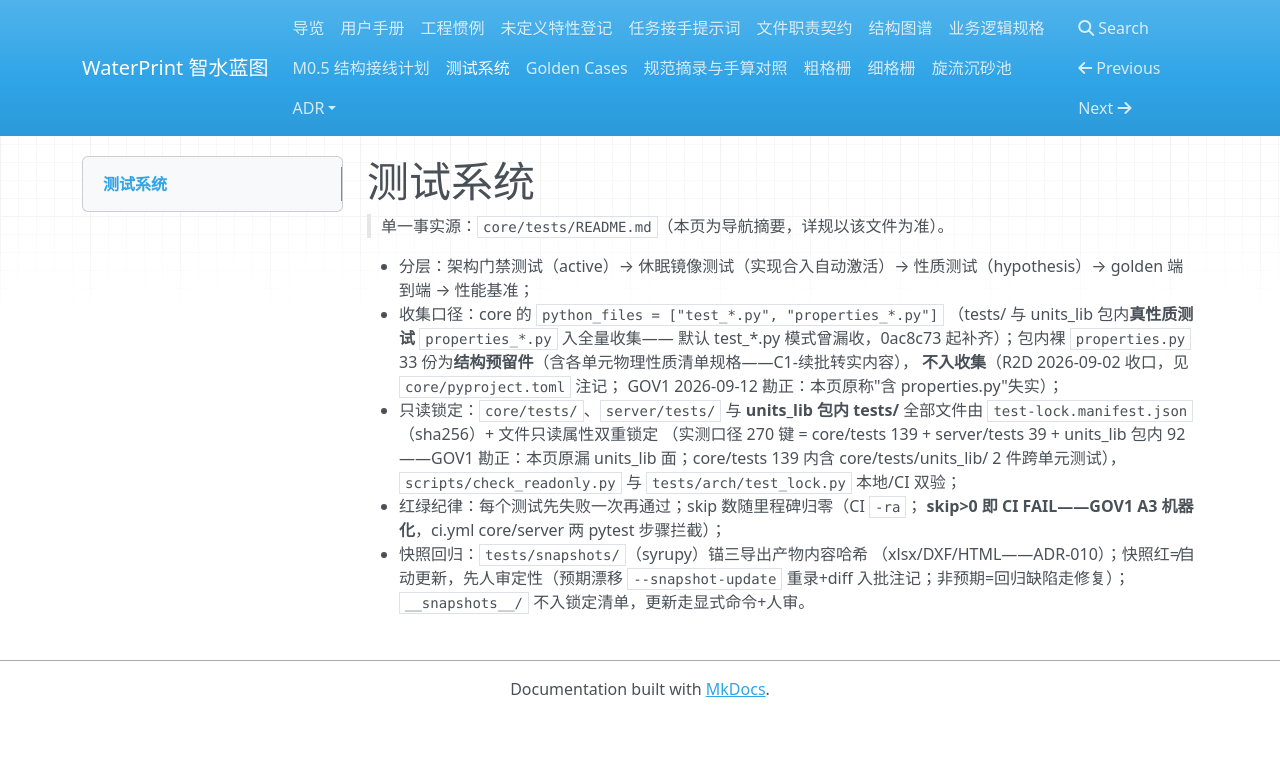
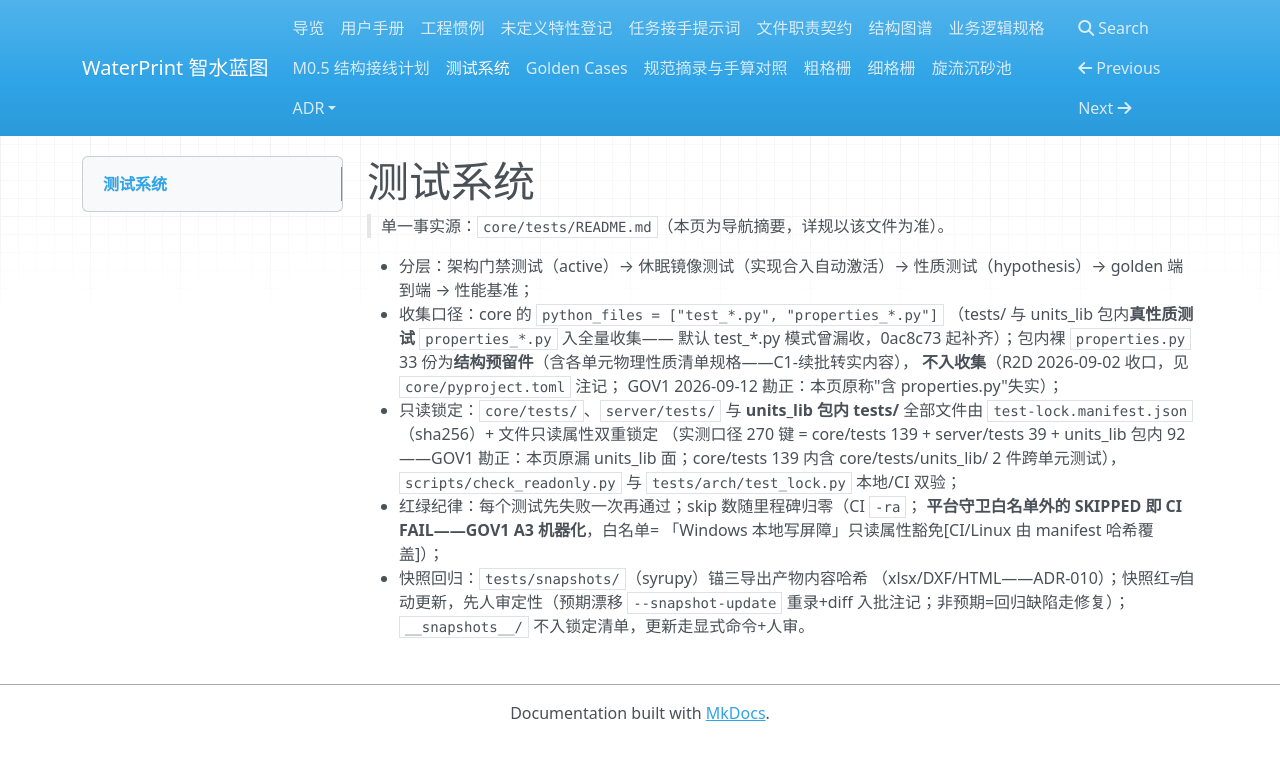
Before and after one commit to yyx20040712/waterprint, an MkDocs documentation site: the page built from docs/testing.md, in a window 1280 px wide. Shown: the top 760 px of the page. Built offline with MkDocs 1.6.1, drawn with Linux system fonts in a browser that asks for light colours; nearby versions of some CDN libraries.

Commit message:
GOV1 CI 修复笔: skip 门禁白名单语义定版[CI 34626740255 failure 处置——A3 首版 grep 汇总数误拦合法平台守卫:test_lock.py:47 '只读属性是 Windows 本地写屏障,CI/Linux 由 manifest 哈希门禁覆盖'=check_readonly 头注既定设计(git clone 丢失只读位,CI 侧哈希承担)——本地 Windows 零 skip 而 CI Linux 恒 1 skip 系长期沉默事实,A3 门禁首跑即抓出=审计「-ra 只报告不拦截」缺口实证;修正=-ra 逐条 SKIPPED 为准+平台守卫白名单('Windows 本地写屏障'匹配行豁免),休眠守卫(AGENTS §6 本意)零豁免;本地仿真双验=CI 实录行放行+注入休眠守卫行拦截;AGENTS §6+testing.md 措辞同步定版]. 验证: YAML 合法+门禁 11 全绿.

```diff
--- a/docs/testing.md
+++ b/docs/testing.md
@@ -16,8 +16,8 @@
   92——GOV1 勘正：本页原漏 units_lib 面；core/tests 139 内含 core/tests/units_lib/ 2 件跨单元测试），
   `scripts/check_readonly.py` 与 `tests/arch/test_lock.py` 本地/CI 双验；
 - 红绿纪律：每个测试先失败一次再通过；skip 数随里程碑归零（CI `-ra`；
-  **skip>0 即 CI FAIL——GOV1 A3 机器化**，ci.yml core/server 两 pytest
-  步骤拦截）；
+  **平台守卫白名单外的 SKIPPED 即 CI FAIL——GOV1 A3 机器化**，白名单=
+  「Windows 本地写屏障」只读属性豁免[CI/Linux 由 manifest 哈希覆盖]）；
 - 快照回归：`tests/snapshots/`（syrupy）锚三导出产物内容哈希
   （xlsx/DXF/HTML——ADR-010）；快照红≠自动更新，先人审定性（预期漂移
   `--snapshot-update` 重录+diff 入批注记；非预期=回归缺陷走修复）；
```
Also changed, not shown: AGENTS.md (+3 -2 lines), 1 other file.
